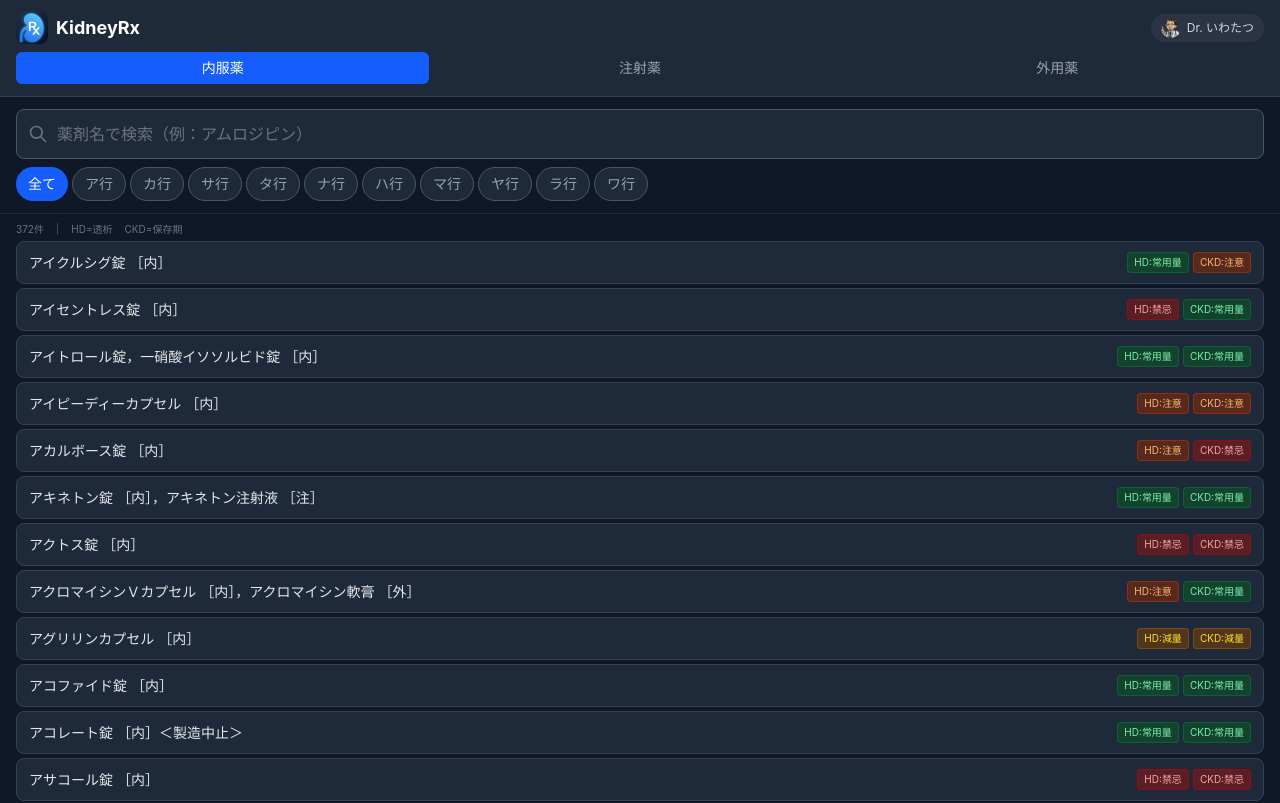
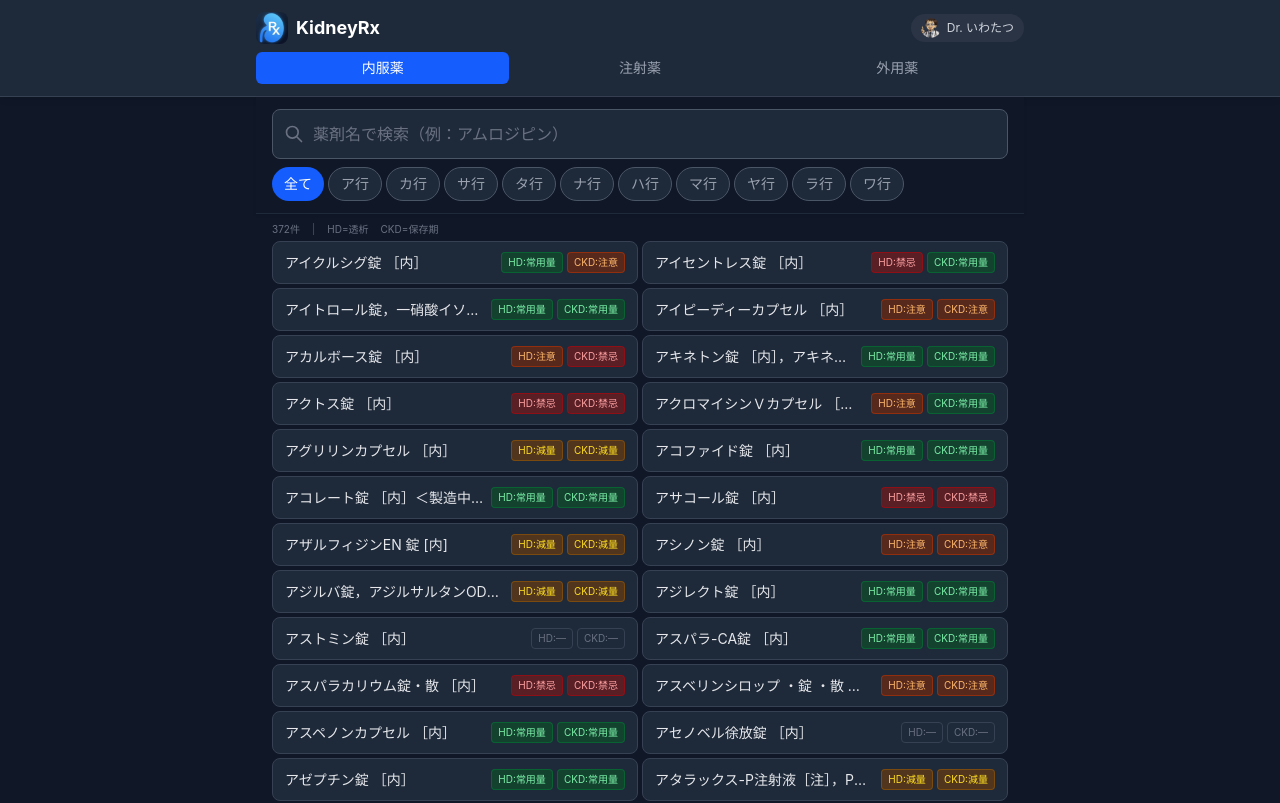
Before and after one commit to iwatatsu2/renal-dose-checker, a Next.js app: page / in a window 1280 px wide. Shown: the top 803 px of the page. Built offline with nearby package versions, Linux system fonts and the light colour scheme.

Commit message:
PC対応: レスポンシブレイアウト追加

```diff
--- a/app/components/DrugList.tsx
+++ b/app/components/DrugList.tsx
@@ -84,7 +84,7 @@ export default function DrugList({
   return (
     <>
       {/* Search */}
-      <div className="sticky top-[52px] z-10 bg-gray-900 px-4 pt-3 pb-2 shadow-sm border-b border-gray-800">
+      <div className="sticky top-[52px] z-10 bg-gray-900 px-4 pt-3 pb-2 shadow-sm border-b border-gray-800 max-w-3xl mx-auto">
         <div className="relative">
           <input
             type="text"
@@ -135,7 +135,7 @@ export default function DrugList({
       </div>
 
       {/* Legend */}
-      <div className="px-4 pt-2 pb-1 flex items-center gap-3 text-[10px]">
+      <div className="max-w-3xl mx-auto px-4 pt-2 pb-1 flex items-center gap-3 text-[10px]">
         <span className="text-gray-500">{filtered.length}件</span>
         <span className="text-gray-600">|</span>
         <span className="text-gray-500">HD=透析</span>
@@ -143,7 +143,7 @@ export default function DrugList({
       </div>
 
       {/* Drug list */}
-      <ul className="px-4 space-y-1 pb-4">
+      <ul className="max-w-3xl mx-auto px-4 grid grid-cols-1 md:grid-cols-2 gap-1 pb-4">
         {filtered.map((drug) => {
           const idx = allDrugs.indexOf(drug);
           const ds = STATUS_BADGE[drug.status.dialysis];
--- a/app/drug/page.tsx
+++ b/app/drug/page.tsx
@@ -75,14 +75,16 @@ function DrugDetailContent() {
     <div className="flex flex-col min-h-full bg-gray-900 text-gray-100">
       {/* Header */}
       <header className="bg-gray-800 px-4 py-3 sticky top-0 z-10 border-b border-gray-700">
-        <Link href="/" className="text-blue-400 text-sm">← 一覧に戻る</Link>
-        <h1 className="text-base font-bold mt-1">{drug.name}</h1>
-        {drug.genericName && (
-          <p className="text-xs text-gray-400 mt-0.5">{drug.genericName}</p>
-        )}
+        <div className="max-w-3xl mx-auto">
+          <Link href="/" className="text-blue-400 text-sm">← 一覧に戻る</Link>
+          <h1 className="text-base font-bold mt-1">{drug.name}</h1>
+          {drug.genericName && (
+            <p className="text-xs text-gray-400 mt-0.5">{drug.genericName}</p>
+          )}
+        </div>
       </header>
 
-      <main className="flex-1 px-4 py-3 space-y-3">
+      <main className="flex-1 max-w-3xl mx-auto w-full px-4 py-3 space-y-3">
         {/* Antibiotic Link Banner */}
         {drug.isAntibiotic && (
           <a
@@ -153,7 +155,7 @@ function DrugDetailContent() {
 
       {/* Footer */}
       <footer className="bg-gray-800 border-t border-gray-700 px-4 py-3">
-        <p className="text-[11px] text-gray-500 text-center">
+        <p className="max-w-3xl mx-auto text-[11px] text-gray-500 text-center">
           出典：PMDA添付文書情報等を基に作成。実際の処方は最新の添付文書を確認してください。
         </p>
       </footer>
--- a/app/page.tsx
+++ b/app/page.tsx
@@ -26,7 +26,7 @@ export default function Home() {
     <div className="flex flex-col min-h-full bg-gray-900 text-gray-100">
       {/* Header */}
       <header className="bg-gray-800 text-white px-4 py-3 sticky top-0 z-10 shadow-md border-b border-gray-700">
-        <div className="flex items-center justify-between">
+        <div className="max-w-3xl mx-auto flex items-center justify-between">
           <div className="flex items-center gap-2">
             <Image
               src="/icon-192.png"
@@ -46,7 +46,7 @@ export default function Home() {
         </div>
 
         {/* Route Tabs */}
-        <div className="flex gap-1 mt-2">
+        <div className="max-w-3xl mx-auto flex gap-1 mt-2">
           {TABS.map((tab) => (
             <button
               key={tab.key}
@@ -70,7 +70,7 @@ export default function Home() {
 
       {/* Footer */}
       <footer className="bg-gray-800 border-t border-gray-700 px-4 py-4">
-        <div className="space-y-3 text-xs text-gray-400">
+        <div className="max-w-3xl mx-auto space-y-3 text-xs text-gray-400">
           {/* Status legend */}
           <div className="flex flex-wrap gap-2 justify-center">
             <span className="px-2 py-0.5 rounded bg-red-900/60 text-red-300 border border-red-700/50">
```
